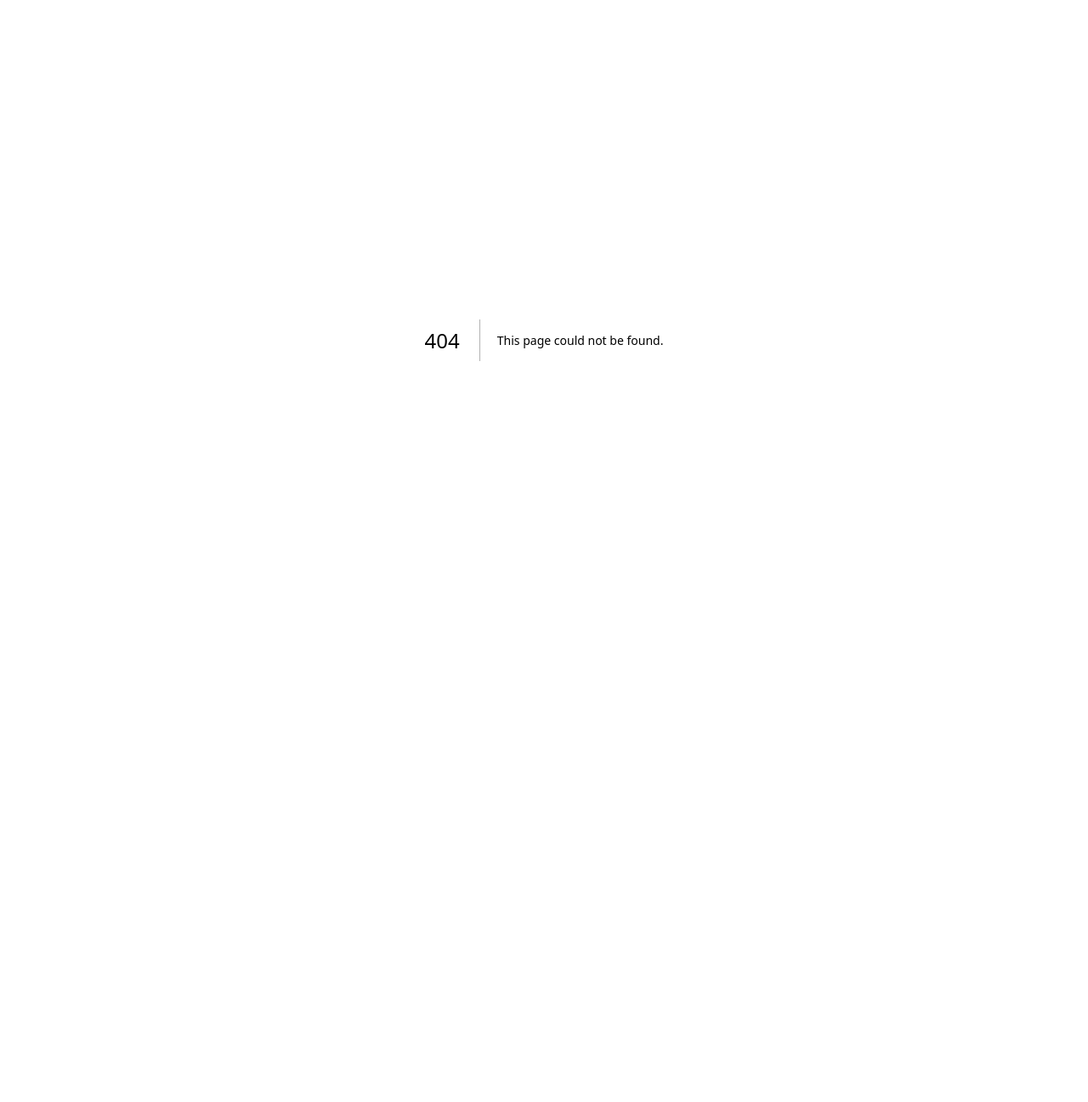
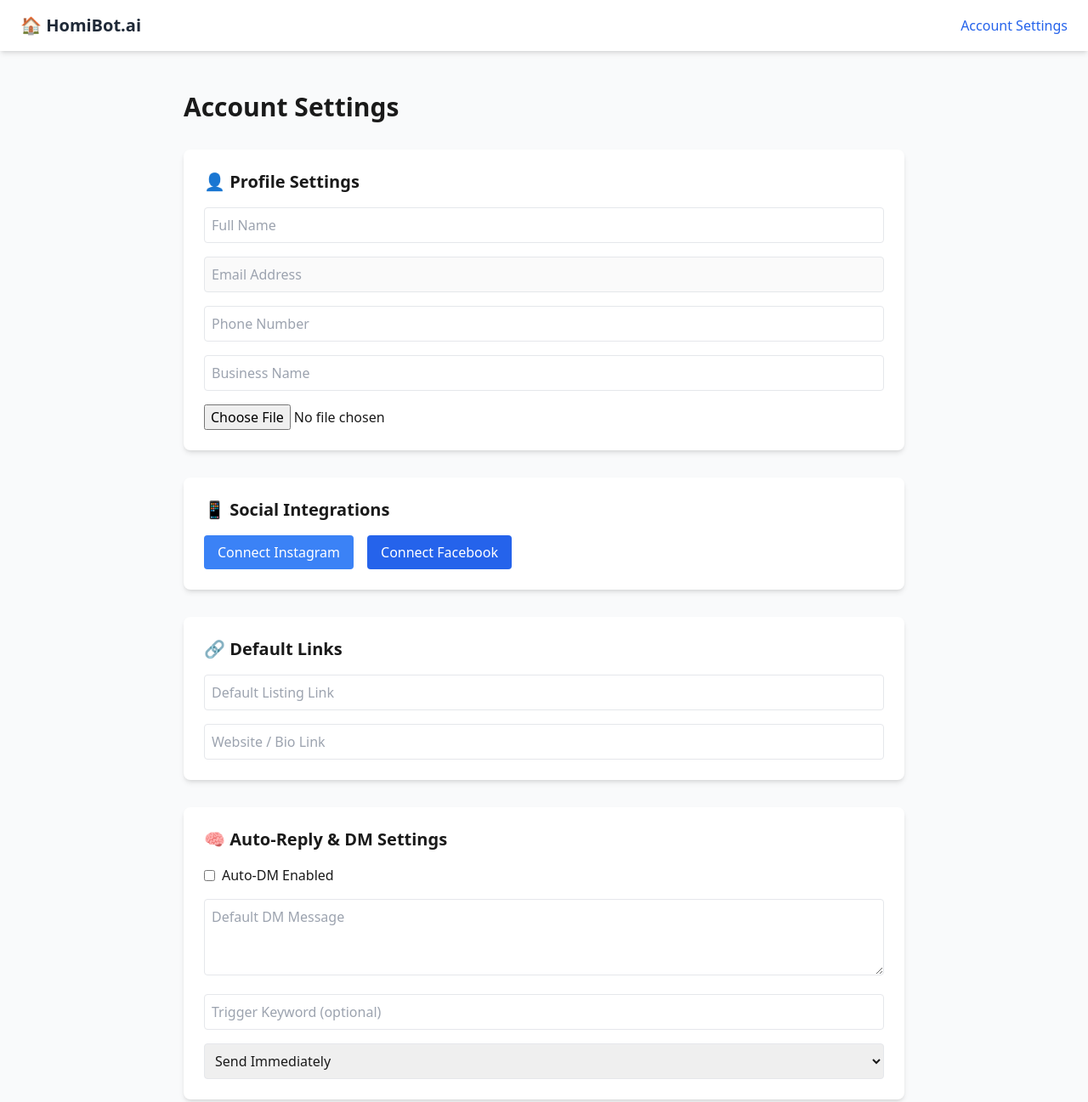
Before and after one commit to KingJace11/homibotai, a Next.js app: page /account in a window 1280 px wide. Before the commit this address had no page. Shown: the top 1297 px of the page at 85% size. Before the commit the page ends 800 px from the top, so only its background shows below. Built offline with nearby package versions, Linux system fonts and the light colour scheme.

Commit message:
Add user/account/session relations for NextAuth

```diff
--- /dev/null
+++ b/app/account/page.tsx
@@ -0,0 +1,94 @@
+export default function AccountSettingsPage() {
+  return (
+    <div className="max-w-4xl mx-auto p-6 space-y-8">
+      <h1 className="text-3xl font-bold mb-4">Account Settings</h1>
+
+      {/* Profile Settings */}
+      <section className="bg-white p-6 rounded-lg shadow-md">
+        <h2 className="text-xl font-semibold mb-4">👤 Profile Settings</h2>
+        <form className="space-y-4">
+          <input className="w-full p-2 border rounded" placeholder="Full Name" />
+          <input className="w-full p-2 border rounded" placeholder="Email Address" disabled />
+          <input className="w-full p-2 border rounded" placeholder="Phone Number" />
+          <input className="w-full p-2 border rounded" placeholder="Business Name" />
+          <input type="file" className="w-full" />
+        </form>
+      </section>
+
+      {/* Social Integrations */}
+      <section className="bg-white p-6 rounded-lg shadow-md">
+        <h2 className="text-xl font-semibold mb-4">📱 Social Integrations</h2>
+        <button className="bg-blue-500 text-white px-4 py-2 rounded">Connect Instagram</button>
+        <button className="ml-4 bg-blue-600 text-white px-4 py-2 rounded">Connect Facebook</button>
+      </section>
+
+      {/* Default Links */}
+      <section className="bg-white p-6 rounded-lg shadow-md">
+        <h2 className="text-xl font-semibold mb-4">🔗 Default Links</h2>
+        <form className="space-y-4">
+          <input className="w-full p-2 border rounded" placeholder="Default Listing Link" />
+          <input className="w-full p-2 border rounded" placeholder="Website / Bio Link" />
+        </form>
+      </section>
+
+      {/* Auto-Reply & DM Settings */}
+      <section className="bg-white p-6 rounded-lg shadow-md">
+        <h2 className="text-xl font-semibold mb-4">🧠 Auto-Reply & DM Settings</h2>
+        <form className="space-y-4">
+          <label className="flex items-center">
+            <input type="checkbox" className="mr-2" /> Auto-DM Enabled
+          </label>
+          <textarea className="w-full p-2 border rounded" placeholder="Default DM Message" rows={3} />
+          <input className="w-full p-2 border rounded" placeholder="Trigger Keyword (optional)" />
+          <select className="w-full p-2 border rounded">
+            <option>Send Immediately</option>
+            <option>Delay 5s</option>
+            <option>Delay 10s</option>
+            <option>Delay 30s</option>
+          </select>
+        </form>
+      </section>
+
+      {/* Lead Capture Settings */}
+      <section className="bg-white p-6 rounded-lg shadow-md">
+        <h2 className="text-xl font-semibold mb-4">📊 Lead Capture Settings</h2>
+        <form className="space-y-4">
+          <label className="flex items-center">
+            <input type="checkbox" className="mr-2" /> Capture Name from Comment
+          </label>
+          <label className="flex items-center">
+            <input type="checkbox" className="mr-2" /> Ask for Email in DM
+          </label>
+          <input className="w-full p-2 border rounded" placeholder="Custom Email Prompt" />
+          <label className="flex items-center">
+            <input type="checkbox" className="mr-2" /> Send to CRM (coming soon)
+          </label>
+        </form>
+      </section>
+
+      {/* Security */}
+      <section className="bg-white p-6 rounded-lg shadow-md">
+        <h2 className="text-xl font-semibold mb-4">🔐 Security</h2>
+        <form className="space-y-4">
+          <input className="w-full p-2 border rounded" placeholder="Change Password" type="password" />
+          <label className="flex items-center">
+            <input type="checkbox" className="mr-2" /> Enable Two-Factor Auth (coming soon)
+          </label>
+          <button className="bg-red-500 text-white px-4 py-2 rounded">Logout of All Devices</button>
+        </form>
+      </section>
+
+      {/* Billing & Plan */}
+      <section className="bg-white p-6 rounded-lg shadow-md">
+        <h2 className="text-xl font-semibold mb-4">💼 Billing & Plan</h2>
+        <p>Current Plan: Starter</p>
+        <p>Next Payment: July 15, 2025</p>
+        <div className="space-x-4 mt-4">
+          <button className="bg-green-500 text-white px-4 py-2 rounded">Upgrade Plan</button>
+          <button className="bg-gray-500 text-white px-4 py-2 rounded">Cancel Plan</button>
+          <button className="bg-blue-500 text-white px-4 py-2 rounded">Download Invoices</button>
+        </div>
+      </section>
+    </div>
+  );
+}
--- a/app/layout.tsx
+++ b/app/layout.tsx
@@ -1,4 +1,5 @@
 import '../globals.css';
+import Link from 'next/link';
 import SessionWrapper from './SessionWrapper';
 
 export const metadata = {
@@ -9,8 +10,18 @@ export const metadata = {
 export default function RootLayout({ children }: { children: React.ReactNode }) {
   return (
     <html lang="en">
-      <body>
-        <SessionWrapper>{children}</SessionWrapper>
+      <body className="bg-gray-50">
+        <SessionWrapper>
+          <header className="bg-white shadow-md py-4 px-6 flex justify-between items-center">
+            <h1 className="text-xl font-semibold text-gray-800">🏠 HomiBot.ai</h1>
+            <nav>
+              <Link href="/account" className="text-blue-600 hover:underline">
+                Account Settings
+              </Link>
+            </nav>
+          </header>
+          <main className="p-6">{children}</main>
+        </SessionWrapper>
       </body>
     </html>
   );
```
Also changed, not shown: lib/auth.ts (+15 -0 lines), 1 other file (tests, documents, lock files or other folders).
